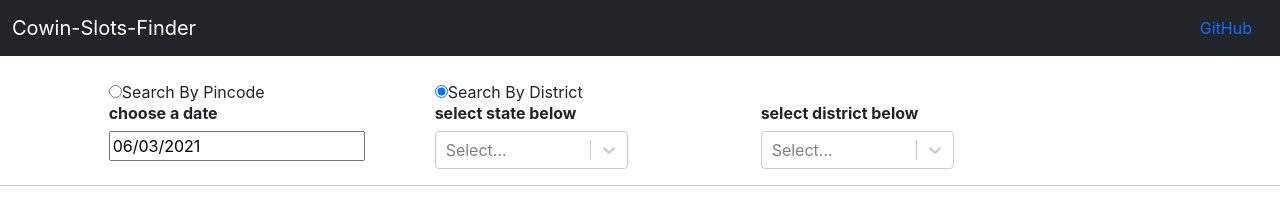
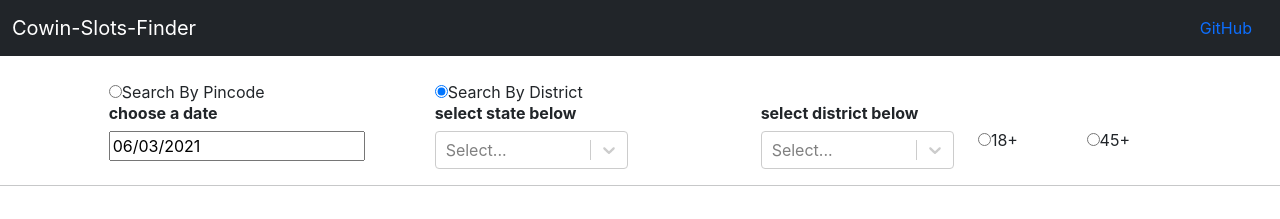
Before and after one commit to Ankur2491/cowin-slot, a React (Create React App) app: page / in a window 1280 px wide. Both pictures are taken after a click on the radio button "Search By District". Shown: the top 219 px of the page. Built offline with nearby package versions, Linux system fonts and the light colour scheme.

Commit message:
added age filter for districts

```diff
--- a/src/components/Main.js
+++ b/src/components/Main.js
@@ -69,6 +69,16 @@
                         <div class="col-md-2 offset-md-1">
                             <h6><strong>select district below</strong></h6>
                             <Select options={this.state.districts} key={this.state.districts} onChange={this.handleDistrict} />
+                        </div>
+                        <div class="col-md-1">
+                            <br />
+                            <input type="radio" id="eighteenPlus" name="age" value="18" onChange={(e) => this.handleAge(e)} />
+                            <label for="eighteenPlus">18+</label><br />
+                        </div>
+                        <div class="col-md-1">
+                            <br />
+                            <input type="radio" id="fortyFivePlus" name="age" value="45" onChange={(e) => this.handleAge(e)} />
+                            <label for="fortyFivePlus">45+</label><br />
                         </div>
 
                     </div> : null}
```
